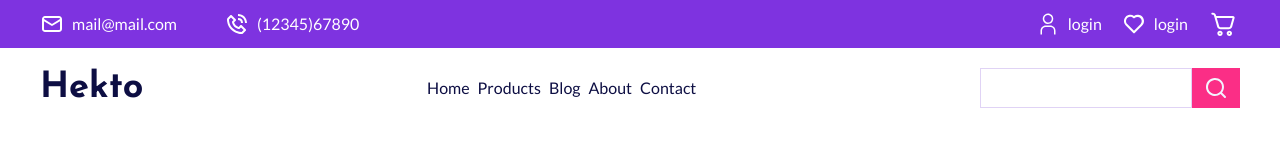
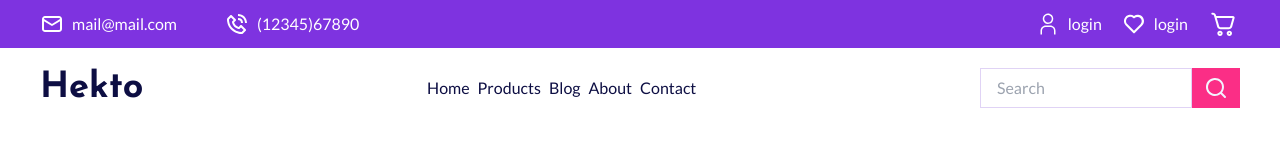
Before and after one commit to jemil-c-137/hekto, a Vue app: page /product/1 in a window 1280 px wide. Shown: the top 160 px of the page. Built offline with nearby package versions, Linux system fonts and the light colour scheme.

Commit message:
add search filed molecula

```diff
--- a/src/components/HeaderNav.vue
+++ b/src/components/HeaderNav.vue
@@ -81,14 +81,7 @@
         </li>
       </ul>
       <div>
-        <form class="flex">
-          <input
-            class="border border-pantone-purple focus:outline-none focus:border-navy-blue hover:border-blue text-base px-4"
-          />
-          <BaseButton :rounded="false" size="s">
-            <SearchLogo class="w-6" />
-          </BaseButton>
-        </form>
+        <SearchField />
       </div>
     </nav>
   </header>
@@ -100,8 +93,8 @@ import MailLogo from './svg/logos/MailLogo.vue'
 import LoginLogo from './svg/logos/LoginLogo.vue'
 import FavoriteLogo from './svg/logos/FavoriteLogo.vue'
 import CartLogo from './svg/logos/CartLogo.vue'
-import SearchLogo from './svg/logos/SearchLogo.vue'
-import BaseButton from './atoms/BaseButton.vue'
+import SearchField from './molecules/SearchField.vue'
+
 import { watch, ref } from 'vue'
 
 const showMobileNav = ref<boolean>(false)
--- /dev/null
+++ b/src/components/atoms/InputField.vue
@@ -0,0 +1,17 @@
+<template>
+    <input
+        :value="modelValue"
+        :required="required"
+        :placeholder="placeholder"
+        @input="$emit('update:modelValue', ($event.target as HTMLInputElement).value)"
+        class="border border-pantone-purple focus:outline-none focus:border-navy-blue hover:border-blue text-base px-4"
+    />
+</template>
+
+<script setup lang="ts">
+defineProps<{
+    modelValue: string;
+    placeholder?: string;
+    required?: boolean;
+}>();
+</script>
--- /dev/null
+++ b/src/components/molecules/SearchField.vue
@@ -0,0 +1,23 @@
+<template>
+    <form @submit.prevent="handleSubmit" class="flex">
+        <InputField v-model="inputValue" required placeholder="Search" />
+        <BaseButton :rounded="false" size="s" type="submit">
+            <SearchLogo class="w-6" />
+        </BaseButton>
+    </form>
+</template>
+
+<script setup lang="ts">
+import { ref } from "vue";
+
+import InputField from "@/components/atoms/InputField.vue";
+import BaseButton from "@/components/atoms/BaseButton.vue";
+import SearchLogo from "../svg/logos/SearchLogo.vue";
+
+
+const inputValue = ref("");
+
+const handleSubmit = () => {
+    console.log(inputValue.value);
+};
+</script>
```
